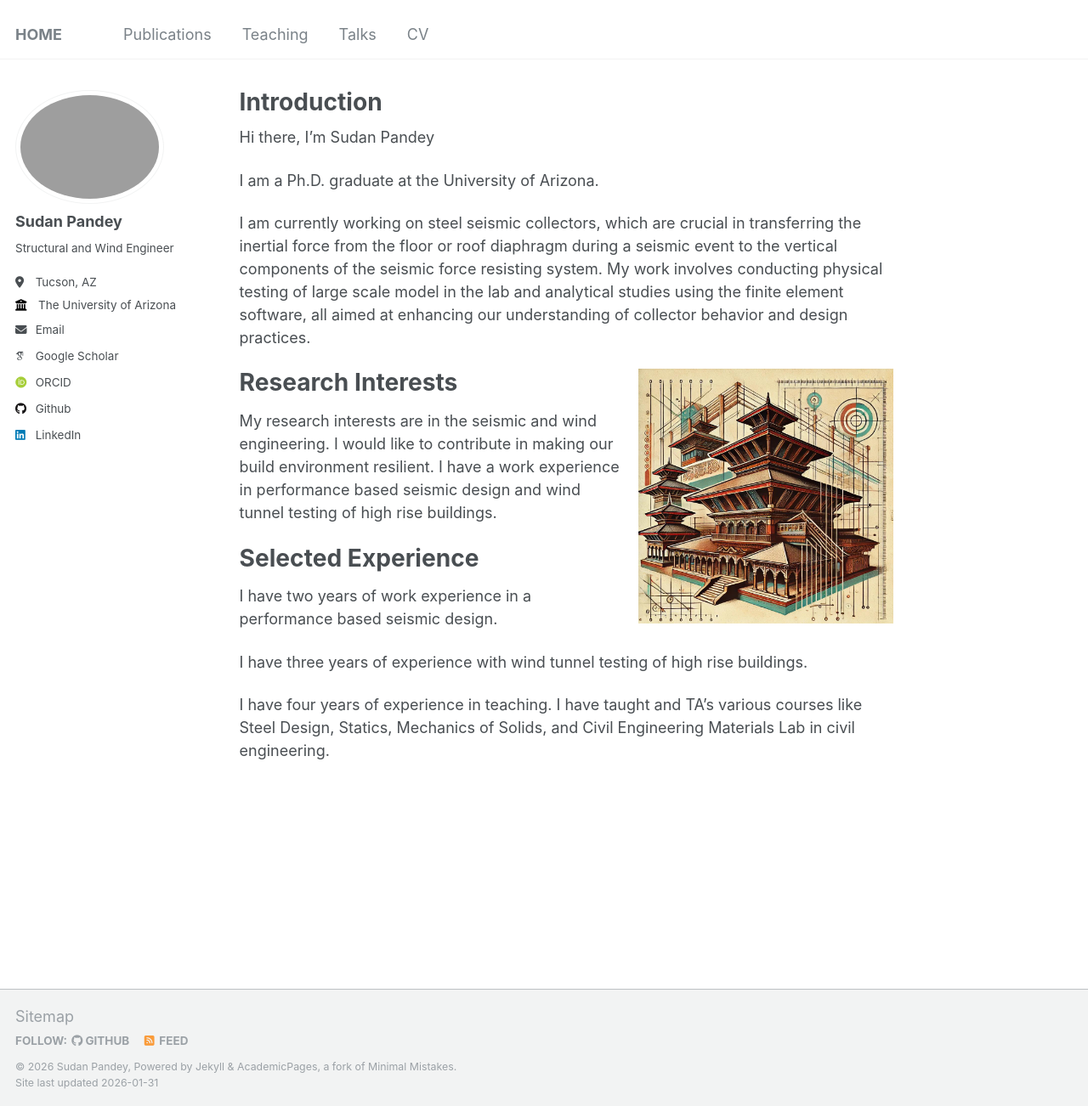
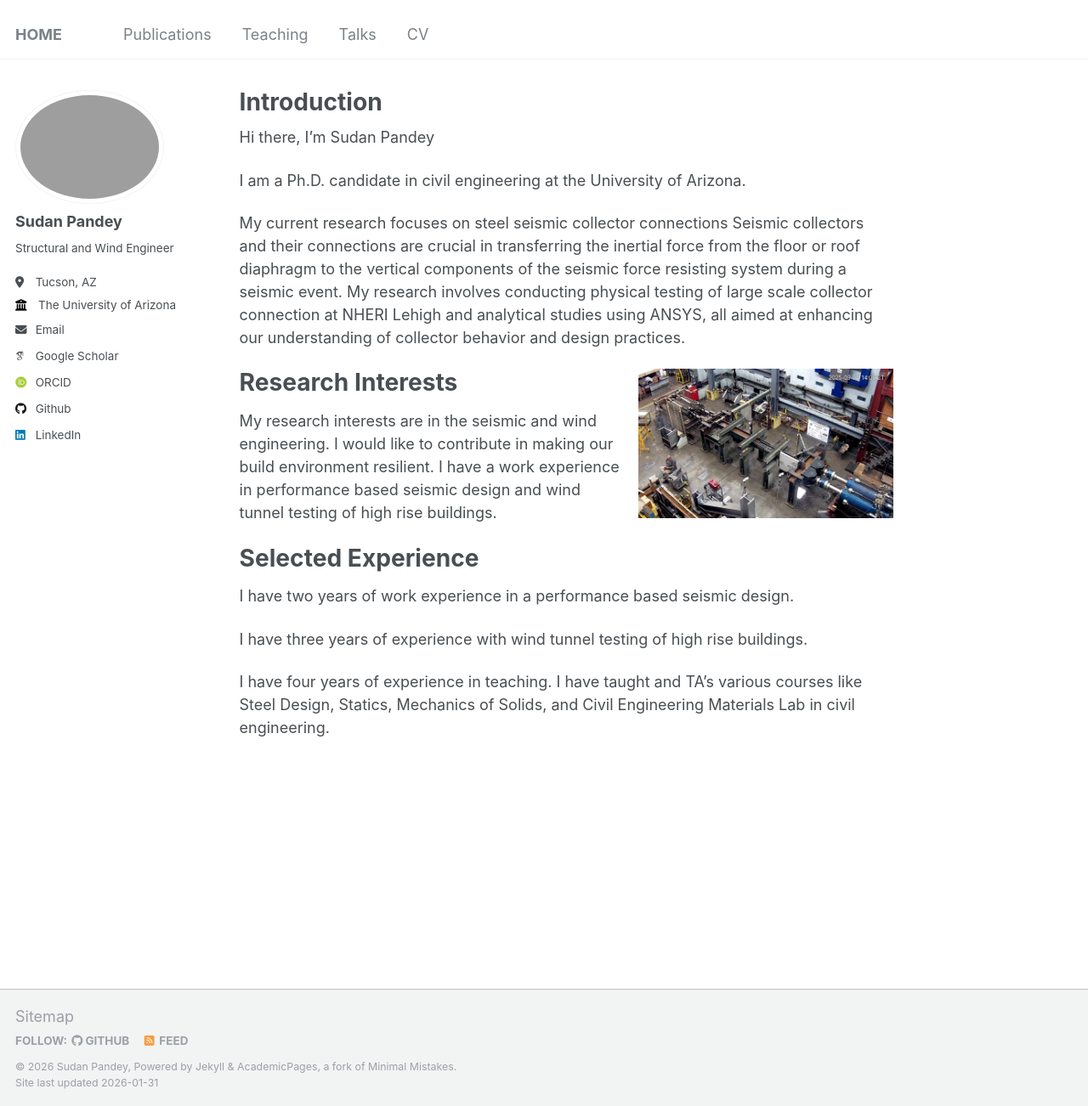
Before and after one commit to pdy-sdn/pandeysudan.github.io, a Jekyll site: the page built from _pages/about.md, in a window 1280 px wide and 1302 px high. Shown: the whole window at 85% size. Built offline with Jekyll 4.4.1, drawn with Linux system fonts in a browser that asks for light colours; some web fonts are replaced.

Commit message:
Update about.md

```diff
--- a/_pages/about.md
+++ b/_pages/about.md
@@ -9,12 +9,11 @@ redirect_from:
 
 Hi there, I'm Sudan Pandey
 
-I am a Ph.D. graduate at the University of Arizona.
+I am a Ph.D. candidate in civil engineering at the University of Arizona.
 
+My current research focuses on steel seismic collector connections Seismic collectors and their connections are crucial in transferring the inertial force from the floor or roof diaphragm to the vertical components of the seismic force resisting system during a seismic event. My research involves conducting physical testing of large scale collector connection at NHERI Lehigh and analytical studies using ANSYS, all aimed at enhancing our understanding of collector behavior and design practices.
 
-I am currently working on steel seismic collectors, which are crucial in transferring the inertial force from the floor or roof diaphragm during a seismic event to the vertical components of the seismic force resisting system. My work involves conducting physical testing of large scale model in the lab and analytical studies using the finite element software, all aimed at enhancing our understanding of collector behavior and design practices.
-
-![Nepali Architecture](images/structure.jpg){: .align-right width="300px"}
+![Large Scale Collectot Connection Test Setup](images/MST-TEST-SETUP.jpg){: .align-right width="300px"}
 
 # Research Interests
 My research interests are in the seismic and wind engineering. I would like to contribute in making our build environment resilient. I have a work experience in performance based seismic design and wind tunnel testing of high rise buildings.
```
